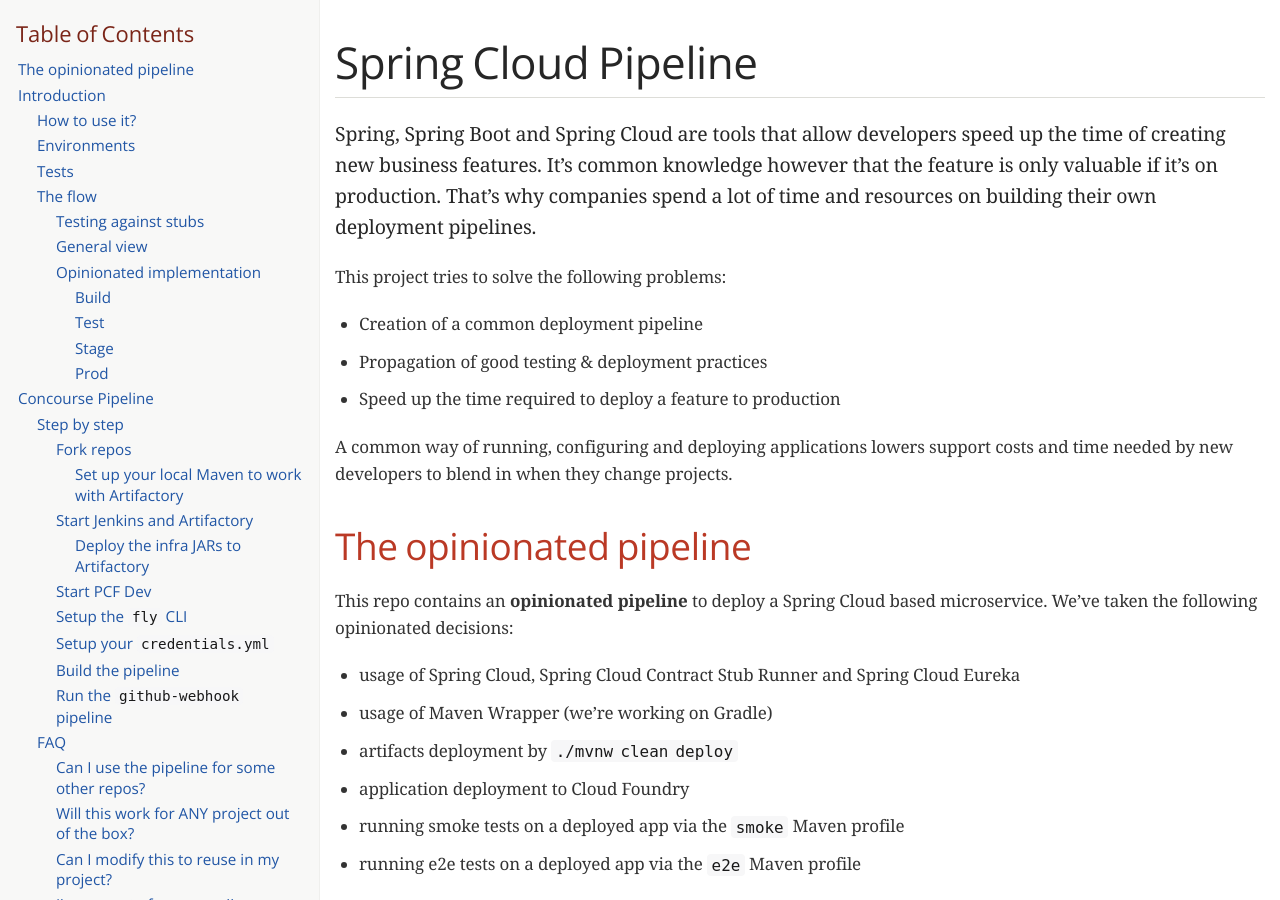
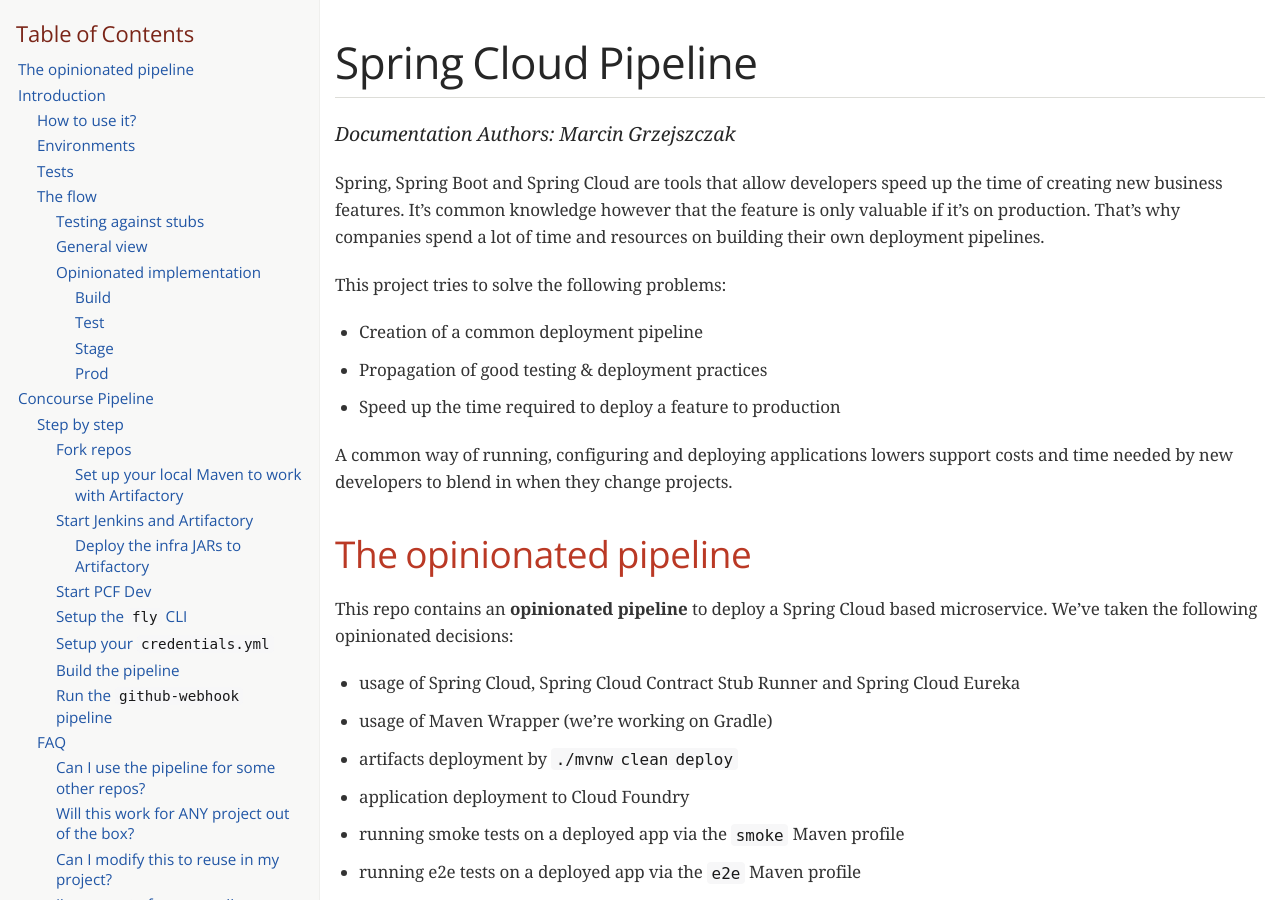
Before and after one commit to spring-attic/spring-cloud-pipelines, a Jekyll site: the page docs/spring-cloud-pipelines.html, which Jekyll copies as it is, in a window 1280 px wide and 900 px high. Built offline with Jekyll 4.4.1, drawn with Linux system fonts in a browser that asks for light colours; some web fonts are replaced.

Commit message:
Added doc authors

```diff
--- a/README.adoc
+++ b/README.adoc
@@ -6,6 +6,8 @@
 image::https://circleci.com/gh/spring-cloud/spring-cloud-pipelines.svg?style=svg["CircleCI", link="https://circleci.com/gh/spring-cloud/spring-cloud-pipelines"]
 
 = Spring Cloud Pipeline
+
+_Documentation Authors: Marcin Grzejszczak_
 
 Spring, Spring Boot and Spring Cloud are tools that allow developers speed up the
 time of creating new business features. It's common knowledge however that the
--- a/docs/DOCS.adoc
+++ b/docs/DOCS.adoc
@@ -1,4 +1,6 @@
 = Spring Cloud Pipeline
+
+_Documentation Authors: Marcin Grzejszczak_
 
 Spring, Spring Boot and Spring Cloud are tools that allow developers speed up the
 time of creating new business features. It's common knowledge however that the
--- a/docs/spring-cloud-pipelines.html
+++ b/docs/spring-cloud-pipelines.html
@@ -558,6 +558,9 @@
 <div id="preamble">
 <div class="sectionbody">
 <div class="paragraph">
+<p><em>Documentation Authors: Marcin Grzejszczak</em></p>
+</div>
+<div class="paragraph">
 <p>Spring, Spring Boot and Spring Cloud are tools that allow developers speed up the
 time of creating new business features. It&#8217;s common knowledge however that the
  feature is only valuable if it&#8217;s on production. That&#8217;s why companies
```
